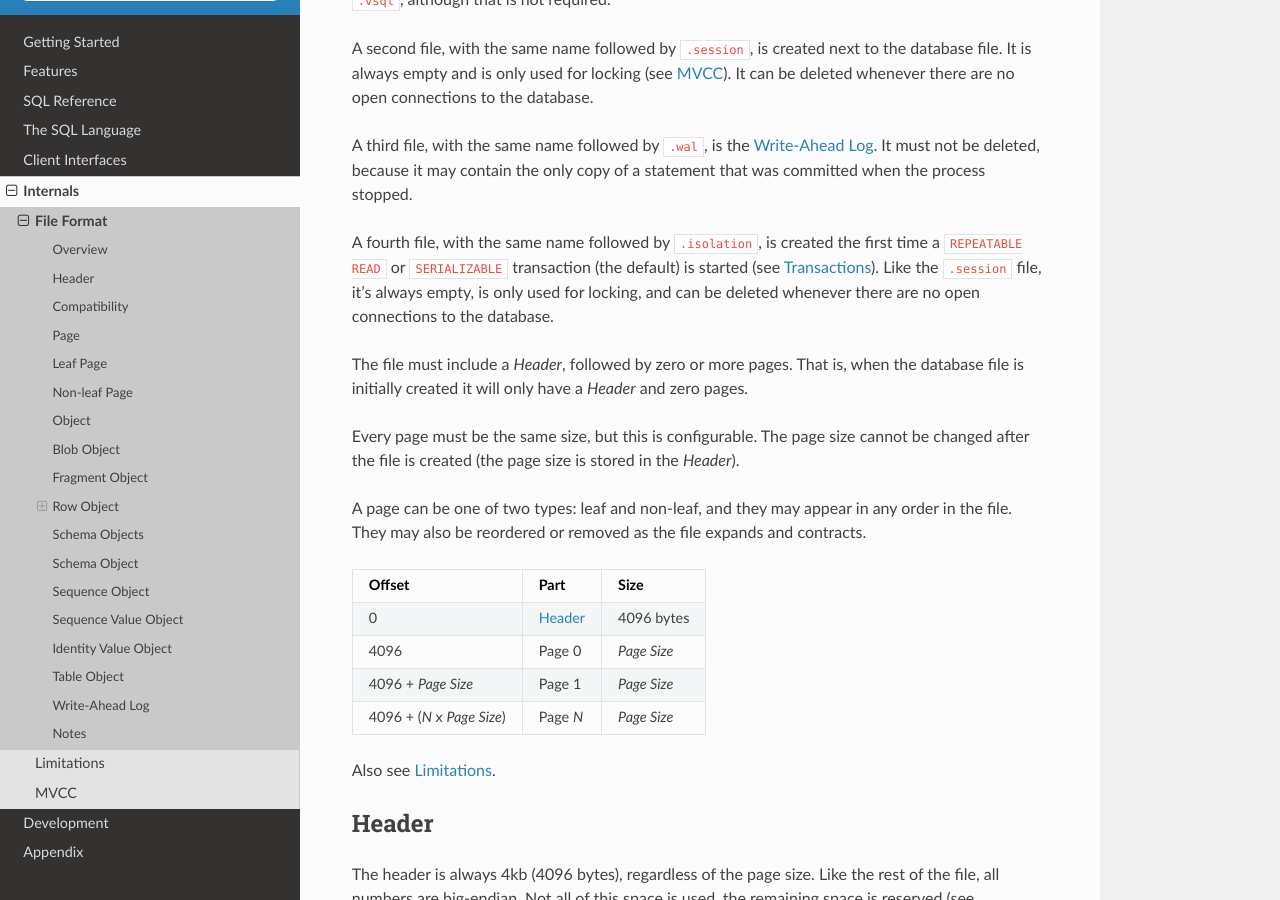
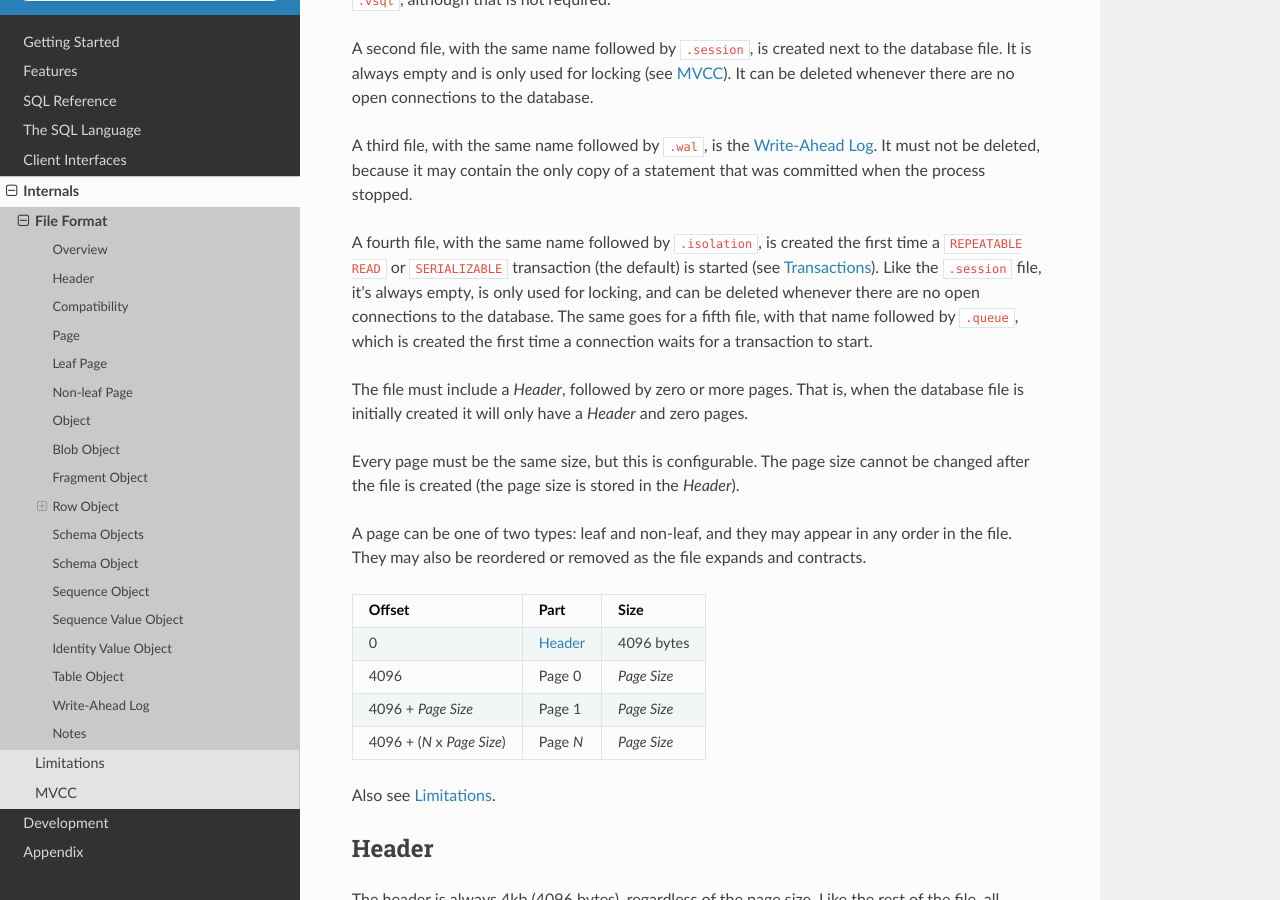
Before and after one commit to elliotchance/vsql, a Sphinx documentation site: the page built from docs/file-format.rst, in a window 1280 px wide and 900 px high, scrolled down 792 px. Built offline with Sphinx 7.4.7 and the Read the Docs theme 3.1.0, drawn with Linux system fonts in a browser that asks for light colours.

Commit message:
language: Take turns waiting for the isolation lock
A connection waiting for the isolation lock polls for it, and nothing stopped the connection that just released it from taking it straight back. It gets there long before a poll can notice the lock is free, so one connection kept the lock until its work was done while the others used up their lock_timeout. Now everything that waits first takes a turn on a second lock, the isolation file followed by .queue, held only until the isolation lock is obtained. The connection that just finished a transaction has to wait for its turn like the rest. It's a lock rather than a list, so it works between processes as well as threads, and costs nothing extra once it's obtained, but the next connection is chosen by chance rather than by arrival. Without a timeout it's still one attempt, so READ COMMITTED commits and the SQL test harness don't queue.

Not confirmed on Windows ARM64, which can't be run here: that needs this PR's CI job. The evidence is an emulation on macOS, adding a 40ms sleep while each transaction holds the lock in db.threads, with the 16ms polling that Sleep(1) gives on Windows. Before the fix, each thread usually wrote all 50 rows in one go, and 9 waits timed out after 5s in a run that took 18.9s, failing as in #828 (5 threads short, 40001, a similar duration). Polling every 1ms still failed. Every 40001 was the timeout, none came from a commit failing fast. After the fix, the same runs had no timeouts, threads alternated (the longest run was 9), and the longest wait was 3.1s (1.6s with 1ms polling). With 100ms in each transaction, the longest wait was 4.0s, so a machine that slow could still time out with 8 threads.

So this is starvation rather than a timeout that's too short: taking strict turns, 8 threads at 40ms each should wait about 0.3s. db.threads doesn't retry on 40001, because that would have hidden it, and lock_timeout stays at 5 seconds.

Fixes #828

Co-Authored-By: Claude Opus 5.5 <noreply@anthropic.com>

```diff
--- a/docs/file-format.rst
+++ b/docs/file-format.rst
@@ -22,7 +22,9 @@ A fourth file, with the same name followed by ``.isolation``, is created the
 first time a ``REPEATABLE READ`` or ``SERIALIZABLE`` transaction (the default)
 is started (see :doc:`transactions`). Like the ``.session`` file,
 it's always empty, is only used for locking, and can be deleted whenever there
-are no open connections to the database.
+are no open connections to the database. The same goes for a fifth file, with
+that name followed by ``.queue``, which is created the first time a connection
+waits for a transaction to start.
 
 The file must include a *Header*, followed by zero or more pages. That is, when
 the database file is initially created it will only have a *Header* and zero
--- a/docs/transactions.rst
+++ b/docs/transactions.rst
@@ -117,7 +117,9 @@ A transaction that can't start yet waits for the other one to finish. It waits
 for up to the ``lock_timeout`` of the connection (5 seconds by default, see
 :doc:`v-client-library-docs`), and then fails with a ``40001`` serialization
 failure. It waits before it reads anything, so it sees all of the changes that
-the other transaction committed.
+the other transaction committed. Connections that are waiting take turns, in no
+particular order, and a connection that has just finished a transaction has to
+wait with them.
 
 That means a program that uses two connections to the same file in one thread
 can't start a transaction on one while the other has one, since the other
```
Also changed, not shown: 3 other files.
